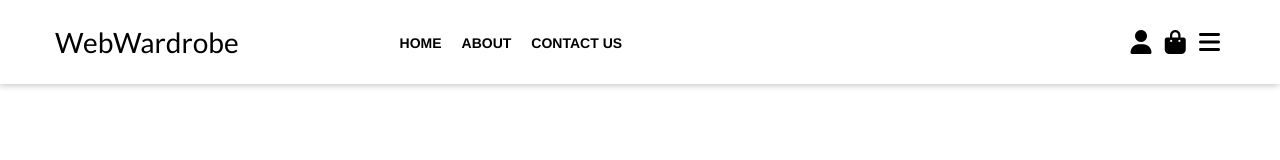
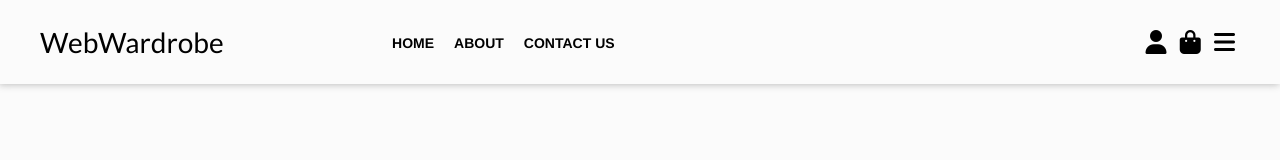
Before and after one commit to im-usb/web-wardrobe, a plain HTML site: page index.html in a window 1280 px wide. Drawn offline with nearby package versions, Linux system fonts and the light colour scheme.

Commit message:
Update container css

```diff
--- a/css/home.css
+++ b/css/home.css
@@ -10,10 +10,11 @@ body {
   font-family: "Arimo", sans-serif;
   font-family: "Lato", sans-serif;
   font-family: "Manrope", sans-serif;
+  background-color: #fbfbfb;
 }
 
 .container {
-  max-width: 1200px;
+  max-width: 1230px;
   width: 100%;
   display: block;
   margin: 0 auto;
```
